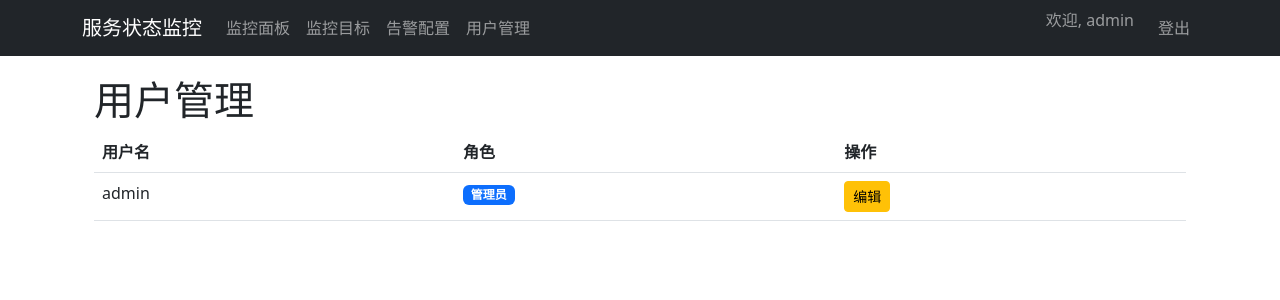
After one commit to ShawnMa123/upup, a Flask app: page /users in a window 1280 px wide. The commit adds this page. Shown: the top 300 px of the page. Run offline with Flask 3, Linux system fonts and the light colour scheme; a user stored in the database is signed in; data comes from the database, SQL or seed files in the repository.

Commit message:
hotfix - user access

```diff
--- a/main.py
+++ b/main.py
@@ -1,4 +1,5 @@
 import json
+from functools import wraps
 from flask import Flask, render_template, redirect, url_for, request, flash
 from werkzeug.security import generate_password_hash, check_password_hash
 from flask_login import LoginManager, UserMixin, login_user, login_required, logout_user, current_user
@@ -25,6 +26,7 @@ class User(UserMixin, db.Model):
     id = db.Column(db.Integer, primary_key=True)
     username = db.Column(db.String(80), unique=True, nullable=False)
     password_hash = db.Column(db.String(128), nullable=False)
+    role = db.Column(db.String(20), default='user')  # 'admin' or 'user'
 
     def set_password(self, password):
         self.password_hash = generate_password_hash(password)
@@ -35,6 +37,16 @@ class User(UserMixin, db.Model):
 @login_manager.user_loader
 def load_user(user_id):
     return User.query.get(int(user_id))
+
+# 管理员权限检查装饰器
+def admin_required(f):
+    @wraps(f)
+    def decorated_function(*args, **kwargs):
+        if not current_user.is_authenticated or current_user.role != 'admin':
+            flash('需要管理员权限', 'danger')
+            return redirect(url_for('dashboard'))
+        return f(*args, **kwargs)
+    return decorated_function
 
 # 数据库模型
 class MonitorTarget(db.Model):
@@ -331,12 +343,14 @@ def logout():
 # 监控目标管理
 @app.route('/targets')
 @login_required
+@admin_required
 def manage_targets():
     targets = MonitorTarget.query.all()
     return render_template('targets.html', targets=targets)
 
 @app.route('/target/add', methods=['GET', 'POST'])
 @login_required
+@admin_required
 def add_target():
     if request.method == 'POST':
         name = request.form['name']
@@ -358,6 +372,7 @@ def add_target():
 
 @app.route('/target/edit/<int:id>', methods=['GET', 'POST'])
 @login_required
+@admin_required
 def edit_target(id):
     target = MonitorTarget.query.get(id)
     if not target:
@@ -370,7 +385,6 @@ def edit_target(id):
         target.interval = int(request.form['interval'])
         db.session.commit()
         return redirect(url_for('manage_targets'))
-
 
     return render_template('edit_target.html', target=target)
 
@@ -411,6 +425,7 @@ def target_history(id):
 
 @app.route('/target/delete/<int:id>')
 @login_required
+@admin_required
 def delete_target(id):
     target = MonitorTarget.query.get(id)
     if target:
@@ -423,12 +438,14 @@ def delete_target(id):
 # 告警配置管理
 @app.route('/alerts')
 @login_required
+@admin_required
 def manage_alerts():
     alerts = AlertConfig.query.all()
     return render_template('alerts.html', alerts=alerts)
 
 @app.route('/alert/add', methods=['GET', 'POST'])
 @login_required
+@admin_required
 def add_alert():
     if request.method == 'POST':
         name = request.form['name']
@@ -463,6 +480,7 @@ def add_alert():
 
 @app.route('/alert/delete/<int:id>')
 @login_required
+@admin_required
 def delete_alert(id):
     alert = AlertConfig.query.get(id)
     if alert:
@@ -471,18 +489,53 @@ def delete_alert(id):
         flash('告警配置已删除', 'success')
     return redirect(url_for('manage_alerts'))
 
+# 修改密码
+@app.route('/change-password', methods=['GET', 'POST'])
+@login_required
+def change_password():
+    if request.method == 'POST':
+        old_password = request.form['old_password']
+        new_password = request.form['new_password']
+        confirm_password = request.form['confirm_password']
+
+        if not current_user.check_password(old_password):
+            flash('原密码错误', 'danger')
+            return redirect(url_for('change_password'))
+
+        if new_password != confirm_password:
+            flash('新密码和确认密码不一致', 'danger')
+            return redirect(url_for('change_password'))
+
+        current_user.set_password(new_password)
+        db.session.commit()
+        flash('密码已成功更新', 'success')
+        return redirect(url_for('dashboard'))
+
+    return render_template('change_password.html')
+
+# 用户管理（仅管理员）
+@app.route('/users')
+@login_required
+@admin_required
+def manage_users():
+    users = User.query.all()
+    return render_template('users.html', users=users)
+
 # 在应用启动时创建admin用户（仅用于演示）
 def create_admin_user():
     admin = User.query.filter_by(username='admin').first()
     if not admin:
-        admin = User(username='admin')
+        admin = User(username='admin', role='admin')
         admin.set_password('admin123')
         db.session.add(admin)
         db.session.commit()
 
 if __name__ == '__main__':
-    # 创建数据库表
+    # 创建数据库表（开发环境先删除再创建）
     with app.app_context():
+        # 删除旧数据库
+        db.drop_all()
+        # 创建新数据库
         db.create_all()
         create_admin_user()
     app.run(debug=True)
--- a/templates/base.html
+++ b/templates/base.html
@@ -30,6 +30,11 @@
                     <li class="nav-item">
                         <a class="nav-link" href="{{ url_for('manage_alerts') }}">告警配置</a>
                     </li>
+                    {% if current_user.is_authenticated and current_user.role == 'admin' %}
+                    <li class="nav-item">
+                        <a class="nav-link" href="{{ url_for('manage_users') }}">用户管理</a>
+                    </li>
+                    {% endif %}
                 </ul>
             </div>
             <div class="navbar-nav">
--- /dev/null
+++ b/templates/users.html
@@ -0,0 +1,38 @@
+{% extends "base.html" %}
+
+{% block content %}
+<h1>用户管理</h1>
+<table class="table table-hover">
+    <thead>
+        <tr>
+            <th>用户名</th>
+            <th>角色</th>
+            <th>操作</th>
+        </tr>
+    </thead>
+    <tbody>
+        {% for user in users %}
+        <tr>
+            <td>{{ user.username }}</td>
+            <td>
+                {% if user.role == 'admin' %}
+                <span class="badge bg-primary">管理员</span>
+                {% else %}
+                <span class="badge bg-secondary">普通用户</span>
+                {% endif %}
+            </td>
+            <td>
+                <a href="#" class="btn btn-sm btn-warning">编辑</a>
+                {% if user.id != current_user.id %}
+                <a href="#" class="btn btn-sm btn-danger">删除</a>
+                {% endif %}
+            </td>
+        </tr>
+        {% else %}
+        <tr>
+            <td colspan="3" class="text-center">暂无用户</td>
+        </tr>
+        {% endfor %}
+    </tbody>
+</table>
+{% endblock %}
```
Also changed, not shown: templates/change_password.html (added, +21 -0 lines).
